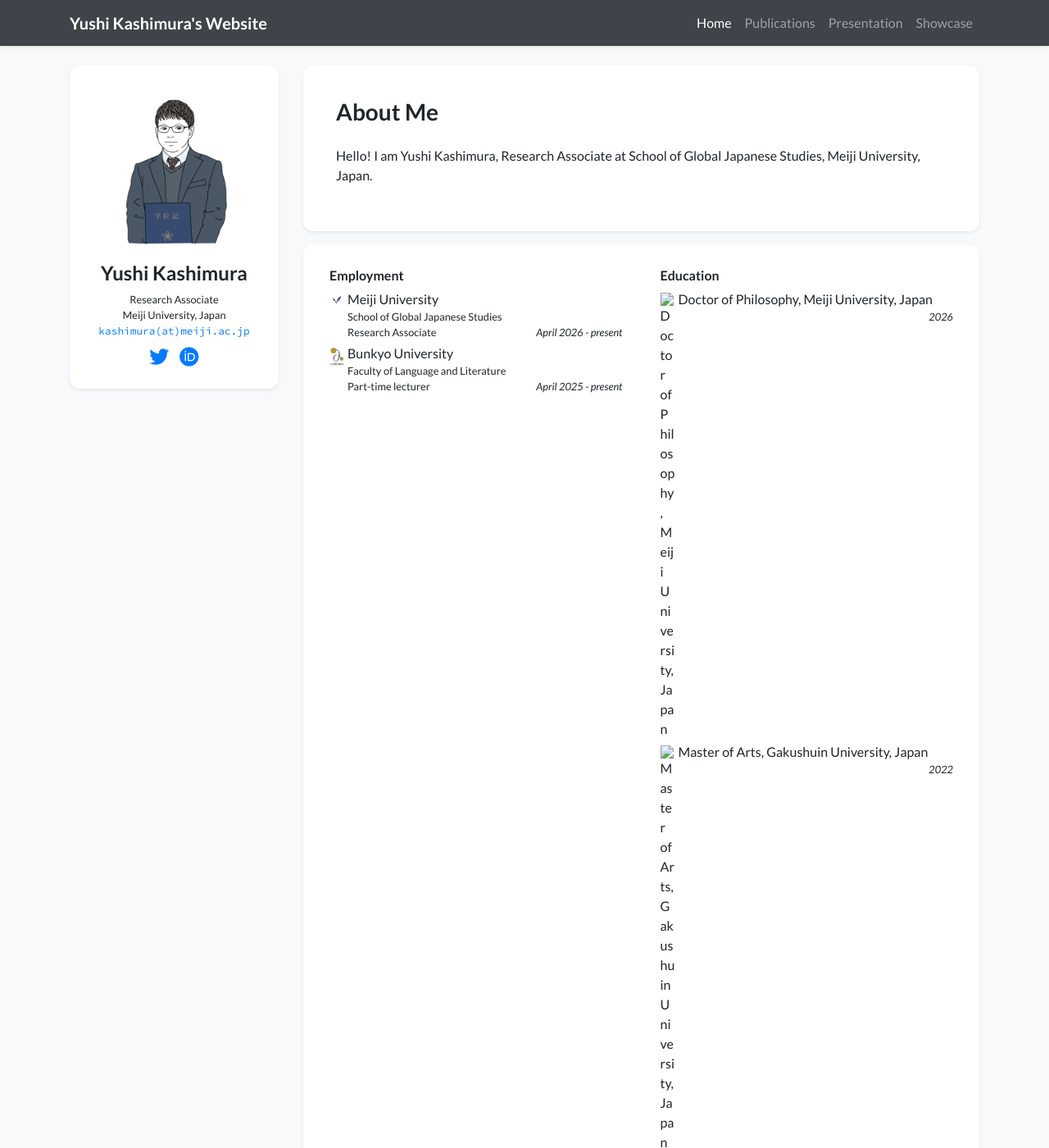
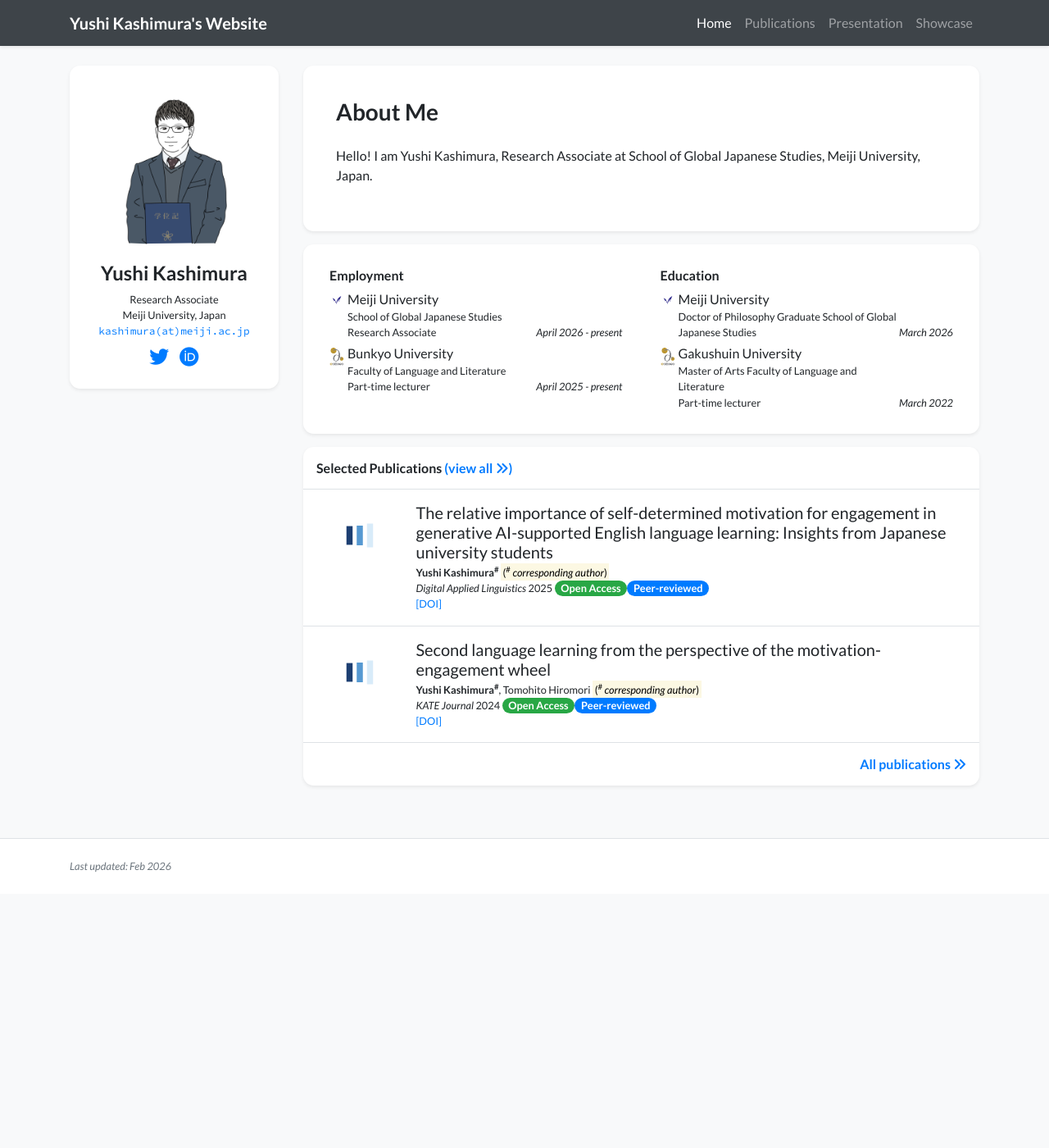
Before and after one commit to ys-kashimura/yushikashimura.github.io, a Jekyll site: the page built from index.html, in a window 1280 px wide and 1400 px high. Shown: the whole window at 82% size. Built offline with Jekyll 4.4.1, drawn with Linux system fonts in a browser that asks for light colours; nearby versions of some CDN libraries; a style sheet for code colours, icons or effects is not loaded.

Commit message:
Update profile.yml

```diff
--- a/_data/profile.yml
+++ b/_data/profile.yml
@@ -33,7 +33,16 @@
   date: April 2025 - present
 
 education:
-- name: Doctor of Philosophy, Meiji University, Japan
-  date: 2026
-- name: Master of Arts, Gakushuin University, Japan
-  date: 2022
+- name: Meiji University
+  logo: /assets/images/meiji.png
+  position: >-
+    Doctor of Philosophy
+    Graduate School of Global Japanese Studies <br/>
+  date: March 2026
+- name: Gakushuin University
+  logo: /assets/images/bunkyo.png
+  position: >-
+    Master of Arts
+    Faculty of Language and Literature <br/>
+    Part-time lecturer
+  date: March 2022
```
